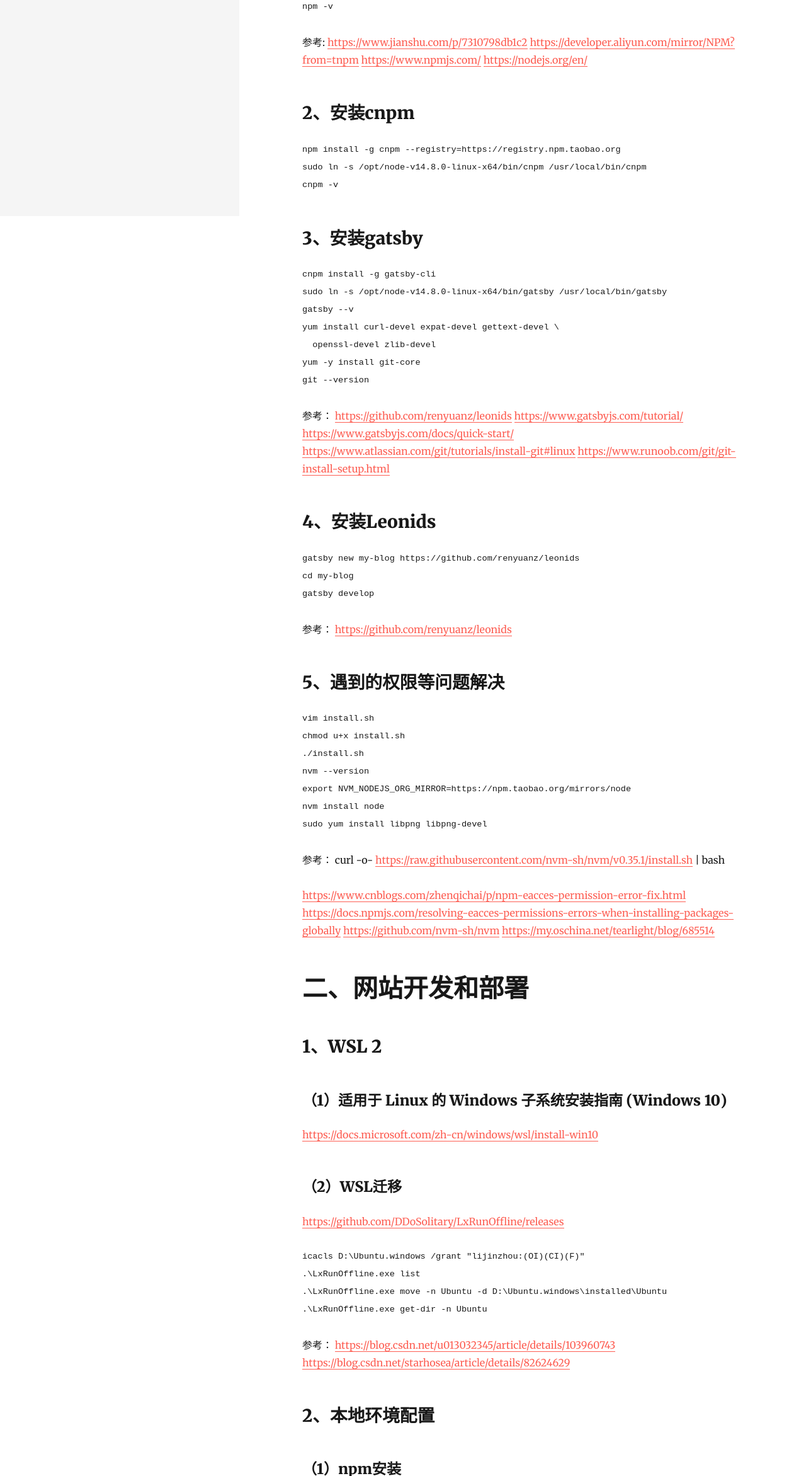
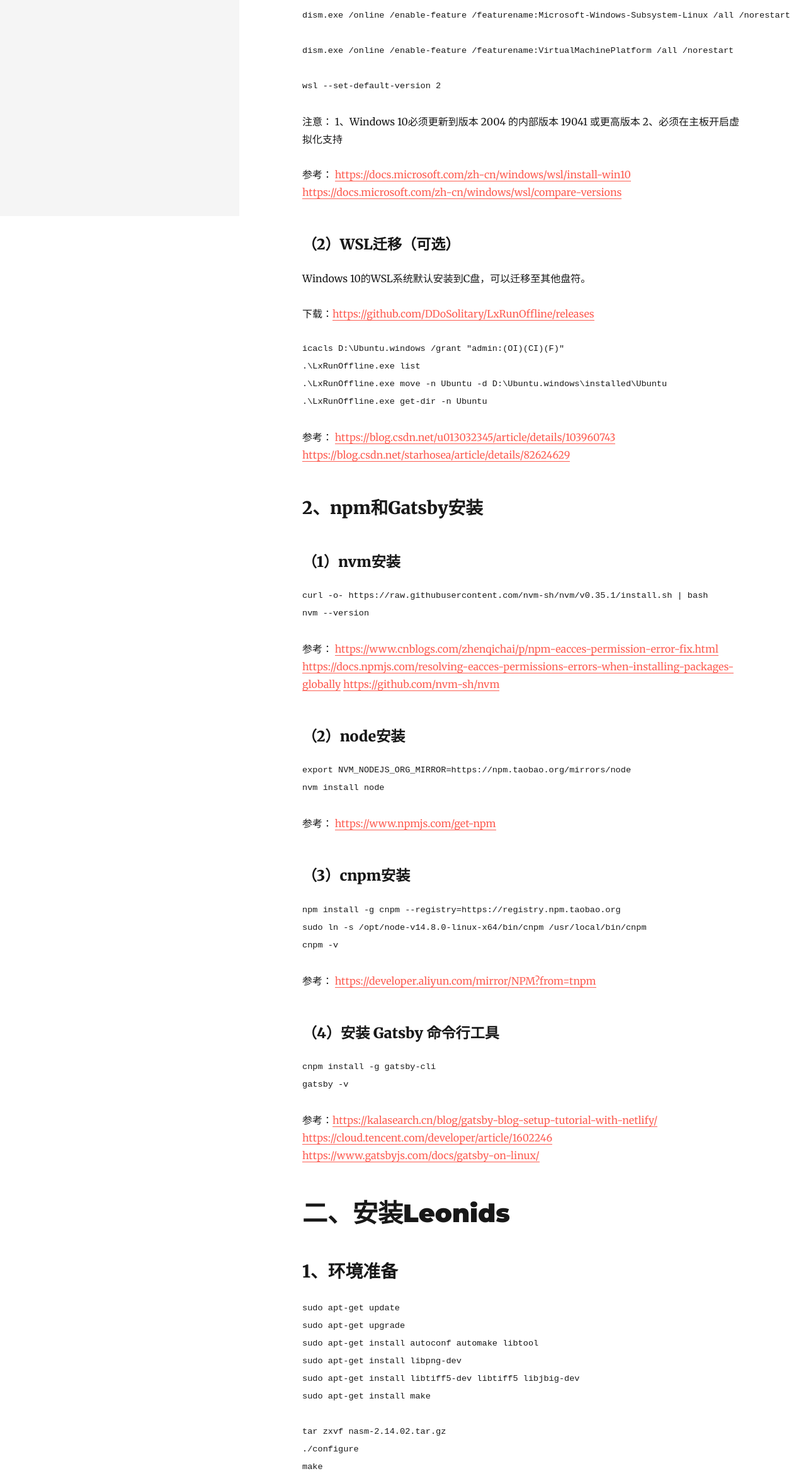
Before and after one commit to MrTerrorist/MrTerrorist.github.io, a Gatsby site: page /gatsby-blog/ in a window 1280 px wide. Shown: the part 457-2800 px from the top of the page at 63% size. Built offline with nearby package versions, Linux system fonts and the light colour scheme; Gatsby itself is replaced by a stand-in of ours; some packages are replaced by stand-ins of ours; code samples lack their colours.

Commit message:
调整配置，更新文章

````diff
--- a/content/blog/gatsby-blog/index.md
+++ b/content/blog/gatsby-blog/index.md
@@ -1,118 +1,90 @@
 ---
-title: 通过Gatsby搭建个人博客
+title: 通过Gatsby搭建个人博客-基于WSL 2
 date: "2020-08-20T16:56:03.284Z"
 description: "通过Gatsby搭建个人博客"
 categories: [blog]
 comments: false
 ---
 
-# 一、Linux安装
-## 1、Linux安装npm
+# 一、本地环境准备
+## 1、WSL 2
+### （1）安装适用于 Linux 的 Windows 子系统
 ```
-wget https://npm.taobao.org/mirrors/node/latest-v14.x/node-v14.8.0-linux-x64.tar.gz
-tar zxvf node-v14.8.0-linux-x64.tar.gz -C /opt
-sudo ln -s /opt/node-v14.8.0-linux-x64/bin/node /usr/local/bin/node
-sudo ln -s /opt/node-v14.8.0-linux-x64/bin/npm /usr/local/bin/npm
-npm -v
+dism.exe /online /enable-feature /featurename:Microsoft-Windows-Subsystem-Linux /all /norestart
+
+dism.exe /online /enable-feature /featurename:VirtualMachinePlatform /all /norestart
+
+wsl --set-default-version 2
 ```
-参考:
-https://www.jianshu.com/p/7310798db1c2
-https://developer.aliyun.com/mirror/NPM?from=tnpm
-https://www.npmjs.com/
-https://nodejs.org/en/
 
-## 2、安装cnpm
+注意：
+1、Windows 10必须更新到版本 2004 的内部版本 19041 或更高版本
+2、必须在主板开启虚拟化支持
+
+参考：
+https://docs.microsoft.com/zh-cn/windows/wsl/install-win10
+https://docs.microsoft.com/zh-cn/windows/wsl/compare-versions
+
+### （2）WSL迁移（可选）
+Windows 10的WSL系统默认安装到C盘，可以迁移至其他盘符。
+
+下载：https://github.com/DDoSolitary/LxRunOffline/releases
+
+```
+icacls D:\Ubuntu.windows /grant "admin:(OI)(CI)(F)"
+.\LxRunOffline.exe list
+.\LxRunOffline.exe move -n Ubuntu -d D:\Ubuntu.windows\installed\Ubuntu
+.\LxRunOffline.exe get-dir -n Ubuntu
+```
+
+参考：
+https://blog.csdn.net/u013032345/article/details/103960743
+https://blog.csdn.net/starhosea/article/details/82624629
+
+## 2、npm和Gatsby安装
+### （1）nvm安装
+```
+curl -o- https://raw.githubusercontent.com/nvm-sh/nvm/v0.35.1/install.sh | bash
+nvm --version
+```
+
+参考：
+https://www.cnblogs.com/zhenqichai/p/npm-eacces-permission-error-fix.html
+https://docs.npmjs.com/resolving-eacces-permissions-errors-when-installing-packages-globally
+https://github.com/nvm-sh/nvm
+
+### （2）node安装
+```
+export NVM_NODEJS_ORG_MIRROR=https://npm.taobao.org/mirrors/node
+nvm install node
+```
+
+参考：
+https://www.npmjs.com/get-npm
+
+### （3）cnpm安装
 ```
 npm install -g cnpm --registry=https://registry.npm.taobao.org
 sudo ln -s /opt/node-v14.8.0-linux-x64/bin/cnpm /usr/local/bin/cnpm
 cnpm -v
 ```
 
-
-## 3、安装gatsby
-```
-cnpm install -g gatsby-cli
-sudo ln -s /opt/node-v14.8.0-linux-x64/bin/gatsby /usr/local/bin/gatsby
-gatsby --v
-yum install curl-devel expat-devel gettext-devel \
-  openssl-devel zlib-devel
-yum -y install git-core
-git --version
-```
-
 参考：
-https://github.com/renyuanz/leonids
-https://www.gatsbyjs.com/tutorial/
-https://www.gatsbyjs.com/docs/quick-start/
-https://www.atlassian.com/git/tutorials/install-git#linux
-https://www.runoob.com/git/git-install-setup.html
-
-
-## 4、安装Leonids
-```
-gatsby new my-blog https://github.com/renyuanz/leonids
-cd my-blog
-gatsby develop
-```
-
-参考：
-https://github.com/renyuanz/leonids
-
-## 5、遇到的权限等问题解决
-```
-vim install.sh
-chmod u+x install.sh
-./install.sh
-nvm --version
-export NVM_NODEJS_ORG_MIRROR=https://npm.taobao.org/mirrors/node
-nvm install node
-sudo yum install libpng libpng-devel
-```
-
-参考：
-curl -o- https://raw.githubusercontent.com/nvm-sh/nvm/v0.35.1/install.sh | bash
-
-https://www.cnblogs.com/zhenqichai/p/npm-eacces-permission-error-fix.html
-https://docs.npmjs.com/resolving-eacces-permissions-errors-when-installing-packages-globally
-https://github.com/nvm-sh/nvm
-https://my.oschina.net/tearlight/blog/685514
-
-# 二、网站开发和部署
-## 1、WSL 2
-### （1）适用于 Linux 的 Windows 子系统安装指南 (Windows 10)
-https://docs.microsoft.com/zh-cn/windows/wsl/install-win10
-
-### （2）WSL迁移
-https://github.com/DDoSolitary/LxRunOffline/releases
-
-```
-icacls D:\Ubuntu.windows /grant "lijinzhou:(OI)(CI)(F)"
-.\LxRunOffline.exe list
-.\LxRunOffline.exe move -n Ubuntu -d D:\Ubuntu.windows\installed\Ubuntu
-.\LxRunOffline.exe get-dir -n Ubuntu
-```
-参考：
-https://blog.csdn.net/u013032345/article/details/103960743
-https://blog.csdn.net/starhosea/article/details/82624629
-
-## 2、本地环境配置
-### （1）npm安装
-https://www.npmjs.com/get-npm
 https://developer.aliyun.com/mirror/NPM?from=tnpm
 
-### （2）安装 Gatsby 命令行工具
+### （4）安装 Gatsby 命令行工具
 ```
 cnpm install -g gatsby-cli
 gatsby -v
 ```
 
-
-
 参考：https://kalasearch.cn/blog/gatsby-blog-setup-tutorial-with-netlify/
 https://cloud.tencent.com/developer/article/1602246
 https://www.gatsbyjs.com/docs/gatsby-on-linux/
 
-## 3、安装Leonids
+# 二、安装Leonids
+
+## 1、环境准备
 ```
 sudo apt-get update
 sudo apt-get upgrade
@@ -126,8 +98,13 @@ tar zxvf nasm-2.14.02.tar.gz
 make
 sudo make install
 whereis nasm
+```
 
+参考：
+https://www.cnblogs.com/chengmf/p/12526821.html
 
+## 2、Leonids安装
+```
 gatsby new my-blog https://github.com/renyuanz/leonids
 cd my-blog
 gatsby develop
@@ -136,5 +113,63 @@ gatsby serve
 ```
 
 参考：
+https://www.gatsbyjs.com/docs/quick-start/
 https://github.com/renyuanz/leonids
-https://www.cnblogs.com/chengmf/p/12526821.html
+
+
+# 三、部署和发布
+## 1、GitHub配置
+```
+git config --global user.name "admin"
+git config --global user.email "admin@qq.com"
+ssh-keygen -t rsa -b 4096 -C "admin@qq.com"
+eval $(ssh-agent -s)
+ssh-add ~/.ssh/id_rsa
+vi ~/.ssh/id_rsa.pub
+ssh -T git@github.com
+```
+
+参考：
+https://www.cnblogs.com/rhjeans/p/4798027.html
+
+## 2、安装 gh-pages
+```
+cd my-blog
+npm install gh-pages --save-dev
+```
+
+## 3、配置部署脚本
+package.json文件配置：
+```
+"scripts": {
+    "build": "gatsby build",
+    "dev": "gatsby develop",
+    "format": "prettier --write \"**/*.{js,jsx,json,md}\"",
+    "start": "npm run develop",
+    "serve": "gatsby serve",
+    "clean": "gatsby clean",
+    "test": "echo \"Write tests!\" && exit 1",
+    "deploy": "gatsby build && gh-pages -d public -b master"
+  }
+```
+
+参考：
+https://zhuanlan.zhihu.com/p/101565299?utm_source=zhihu
+https://kalasearch.cn/blog/gatsby-blog-setup-tutorial-with-netlify/
+https://www.gatsbyjs.com/docs/how-gatsby-works-with-github-pages
+
+## 4、配置推送源码
+```
+git remote add origin -t dev git@github.com:amdin/admin.github.io.git
+```
+
+## 5、个人域名解析，配置CNAME
+在static文件夹下创建文件CNAME，文件内容为个人主域名。
+
+参考：
+https://www.zhihu.com/question/31377141
+
+## 6、发布
+```
+npm run deploy
+```
--- a/package.json
+++ b/package.json
@@ -3,7 +3,7 @@
   "private": true,
   "description": "A starter for a blog powered by Gatsby and Markdown",
   "version": "0.1.0",
-  "author": "Renyuan Zou <zourenyuan@gmail.com>",
+  "author": "xhlt",
   "bugs": {
     "url": "https://github.com/renyuanz/leonids/issues"
   },
````
Also changed, not shown: content/assets/profile-pic.jpg.
